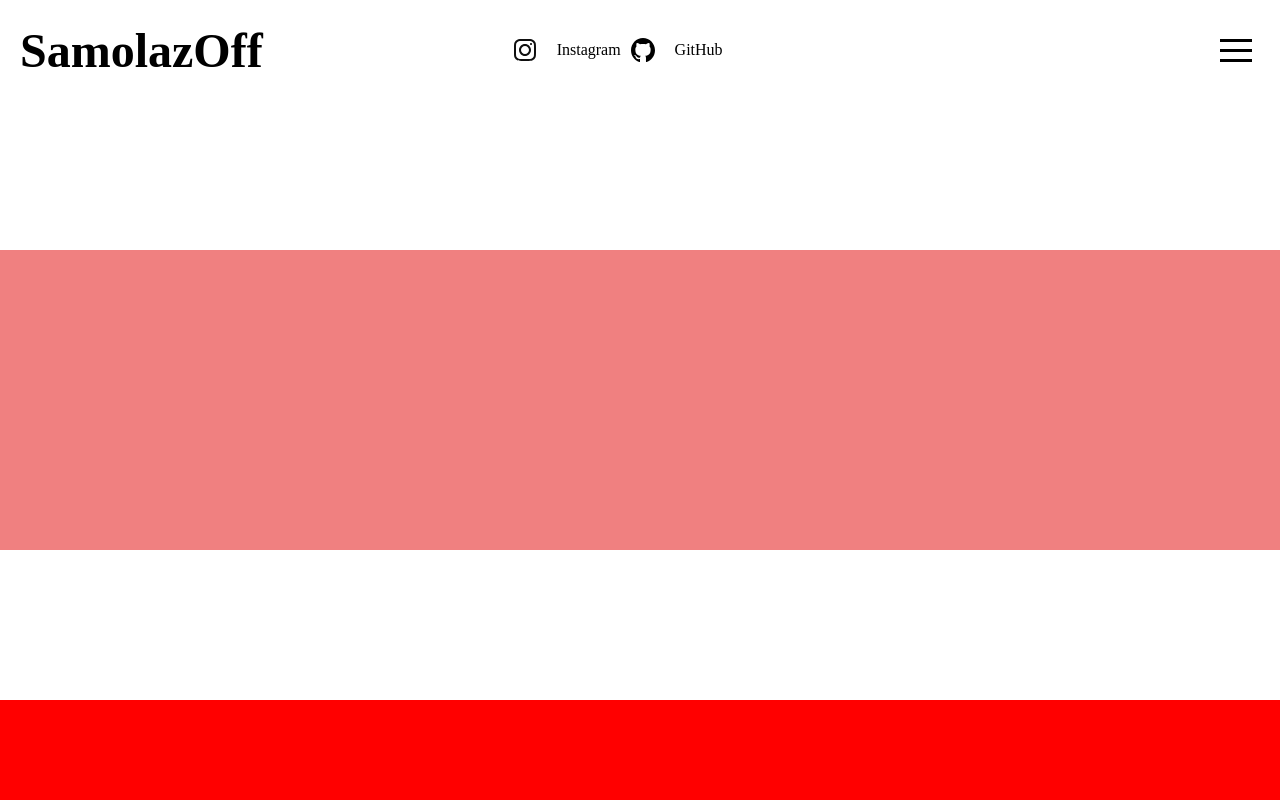
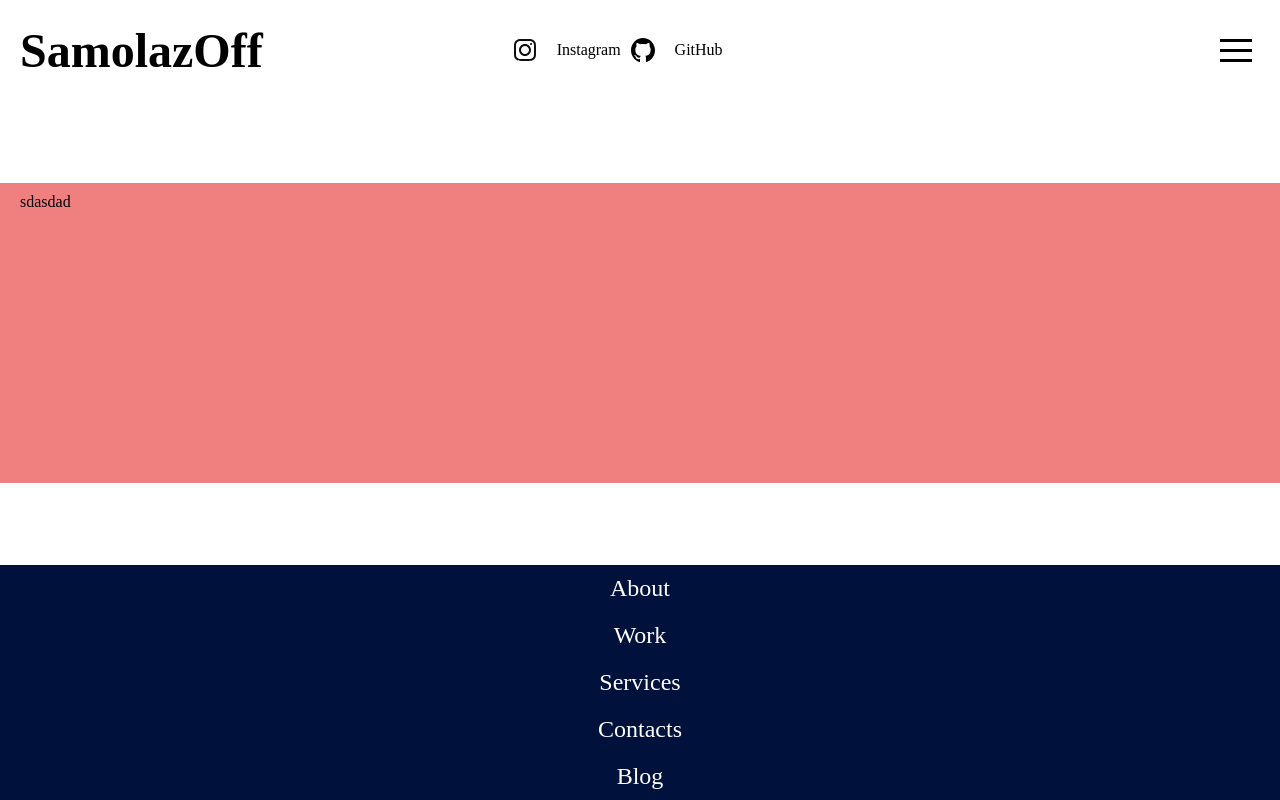
Before and after one commit to samolazoff/samolazoff-react, a React (Vite) app: page / in a window 1280 px wide. Built offline with nearby package versions, Linux system fonts and the light colour scheme.

Commit message:
Addd footer content

```diff
--- a/src/components/Footer/Footer.jsx
+++ b/src/components/Footer/Footer.jsx
@@ -1,8 +1,24 @@
 import './Footer.scss';
+
+import NavItem from '../NavItem/NavItem';
+
+import {navigation} from '../../data/data.json';
 
 const Footer = () => {
     return (
         <footer className='app-footer container'>
+            <div className="app-footer-content">
+                <span className="app-footer__slogan">
+
+                </span>
+                <ul className="app-footer-nav">
+                    {
+                        navigation.map((itm, idx) => {
+                            return <NavItem name = {itm} key = {idx} isDark = {true}/>
+                        })
+                    }
+                </ul>
+            </div>
 
         </footer>
     );
--- a/src/components/Footer/Footer.scss
+++ b/src/components/Footer/Footer.scss
@@ -1,5 +1,8 @@
 .app-footer{
     width: 100%;
-    height: 100px;
-    background-color: red;
+    background-color: #00113B;
+    &-nav{
+        @include flex();
+        gap: 20px;
+    }
 }
--- a/src/components/Nav/Nav.jsx
+++ b/src/components/Nav/Nav.jsx
@@ -3,20 +3,14 @@ import './Nav.scss';
 import { useState } from 'react';
 
 import Hamburger from 'hamburger-react';
-import NavItem from './NavItem';
+import NavItem from '../NavItem/NavItem';
 import ContactsMini from '../ContactsMini/ContactsMini';
+
+import {navigation} from '../../data/data.json';
 
 const Nav = () => {
 
     const [isOpen, setOpen] = useState(false);
-
-    const  dataNav = [
-        'about',
-        'work',
-        'services',
-        'contact',
-        'blog'
-    ];
 
     return (
         <nav className='app-nav'>
@@ -25,8 +19,8 @@ const Nav = () => {
                 <ContactsMini/>
                 <ul className='app-nav-items'>
                     {
-                        dataNav.map((itm, idx) => {
-                        return <NavItem name = {itm} key = {idx}/>
+                        navigation.map((itm, idx) => {
+                            return <NavItem name = {itm} key = {idx} isDark = {false}/>
                         })
                     }
                 </ul>
--- a/src/components/Nav/Nav.scss
+++ b/src/components/Nav/Nav.scss
@@ -13,17 +13,12 @@
         @include flex();
         gap: 20px;
     }
-    &-item{
-        font-size: 2rem;
-        text-transform: capitalize;
-        &:hover{
-            color: #4C40F7;
-        }
-    }
 }
+
 .hamburger-react{
     z-index: 999999;
 }
+
 @media screen and (max-width: 992px) {
     .app-nav{
         &-box{
--- a/src/components/Nav/NavItem.jsx
+++ b/src/components/NavItem/NavItem.jsx
@@ -1,8 +1,10 @@
+import './NavItem.scss';
+
 import {NavLink} from 'react-router-dom';
 
 const NavItem = (props) => {
     return (
-        <li className="app-nav-item">
+        <li className={(!props.isDark)?"nav-item":"nav-item nav-item_dark"}>
             <NavLink to={'/'+props.name}>{props.name}</NavLink>
         </li>
     );
--- /dev/null
+++ b/src/components/NavItem/NavItem.scss
@@ -0,0 +1,10 @@
+.nav-item{
+    font-size: 1.5rem;
+    text-transform: capitalize;
+    &:hover{
+        color: #4C40F7;
+    }
+    &_dark{
+        color: #ffffff;
+    }
+}
--- /dev/null
+++ b/src/data/data.json
@@ -0,0 +1,9 @@
+{
+    "navigation":[
+        "about",
+        "work",
+        "services",
+        "contacts",
+        "blog"
+    ]
+}
--- /dev/null
+++ b/src/layouts/About/SlideHello.jsx
@@ -0,0 +1,11 @@
+import React from 'react';
+
+const SlideHello = () => {
+    return (
+        <div>
+            sdasdad
+        </div>
+    );
+};
+
+export default SlideHello;
--- a/src/pages/Home/Home.jsx
+++ b/src/pages/Home/Home.jsx
@@ -1,9 +1,11 @@
 import './Home.scss';
+
+import SlideHello from '../../layouts/About/SlideHello';
 
 const Home = () => {
     return (
         <>
-
+            <SlideHello/>
         </>
     );
 };
```
